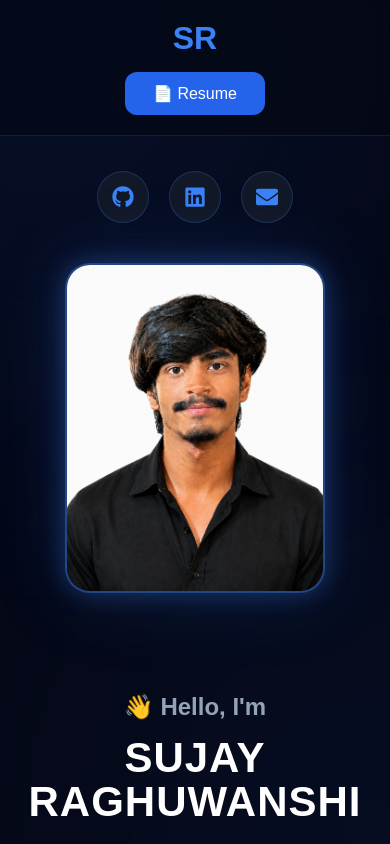
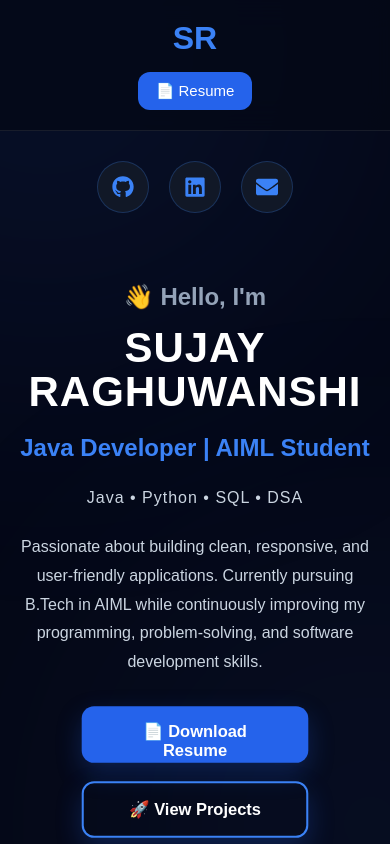
Before and after one commit to Sujayraghuwanshi/sujay-portfolio, a React (Vite) app: page / in a window 390 px wide. Shown: the top 844 px of the page. Built offline with nearby package versions, Linux system fonts and the light colour scheme.

Commit message:
Updated portfolio

```diff
--- a/src/App.css
+++ b/src/App.css
@@ -730,6 +730,15 @@ button{
 /* ---------- MOBILE RESPONSIVE ---------- */
 
 @media (max-width: 768px) {
+@media (max-width: 768px){
+
+  .hero-socials{
+      justify-content:center;
+      align-items:center;
+      margin:30px auto 0;
+  }
+
+}
 
   .navbar{
     flex-direction: column;
@@ -745,7 +754,7 @@ button{
   }
 
   .hero{
-    flex-direction: column-reverse;
+    flex-direction: column;
     text-align: center;
     padding: 40px 20px;
     min-height: auto;
@@ -784,3 +793,26 @@ button{
     margin-bottom: 30px;
   }
 }
+.hero{
+    flex-direction: column;
+}
+
+.left{
+    order: 1;
+}
+
+.right{
+    order: 2;
+}
+
+.hero-socials{
+    display: flex;
+    justify-content: center;
+    align-items: center;
+    gap: 20px;
+    margin: 30px auto;
+}
+.resume-btn{
+    padding: 10px 18px;
+    font-size: 15px;
+}
```
